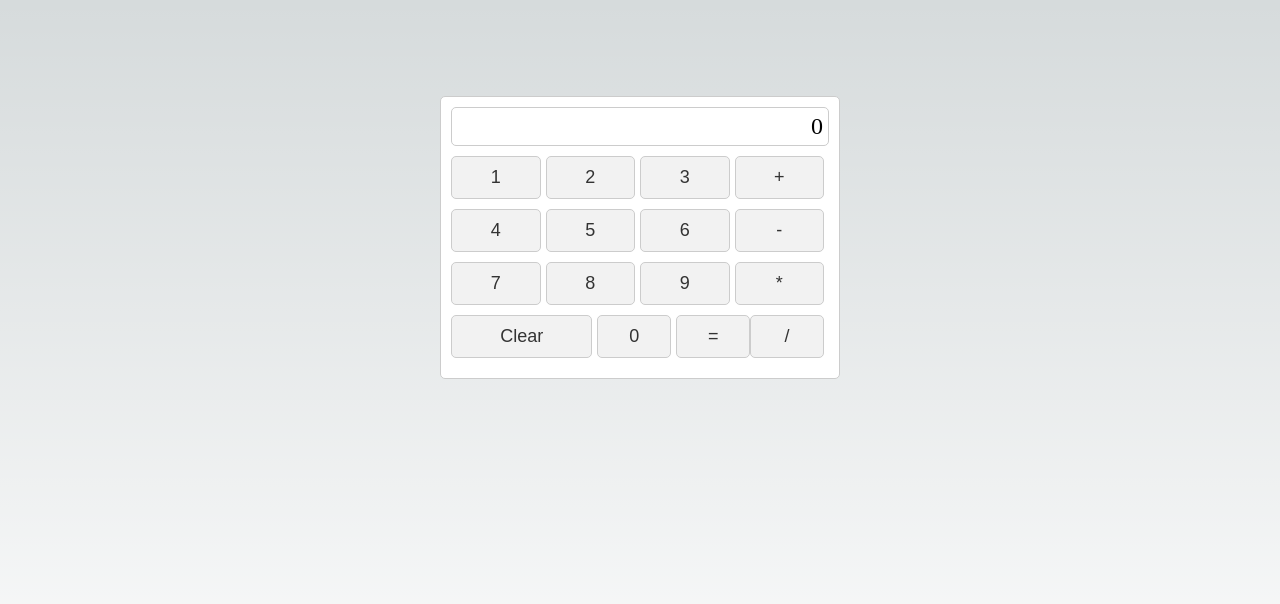
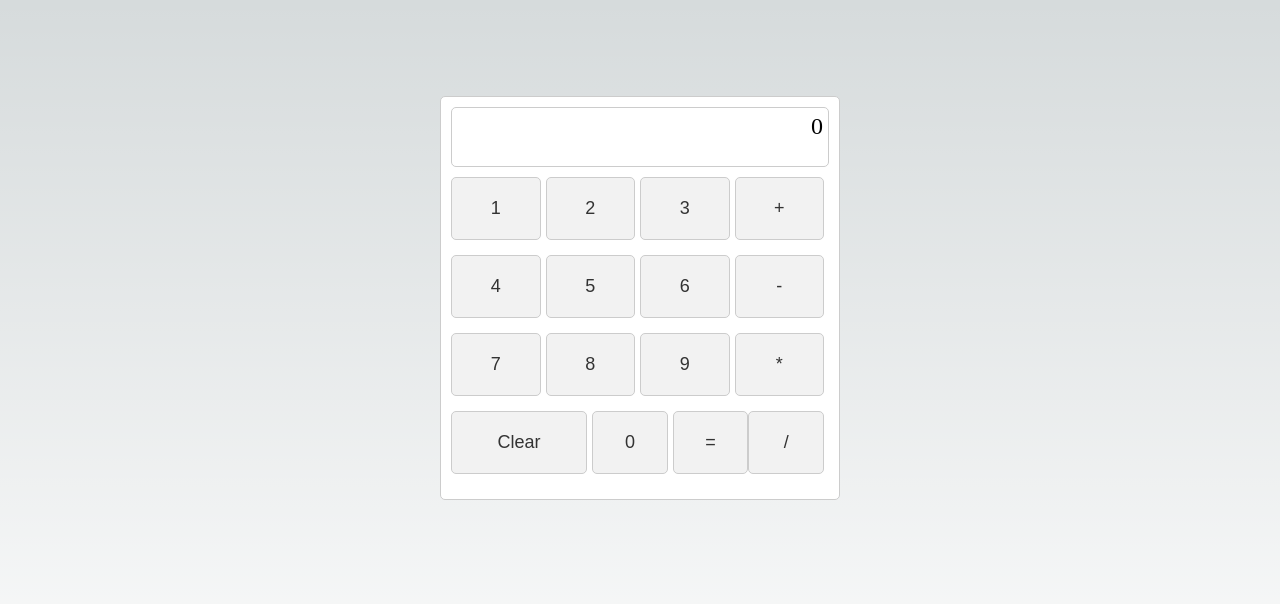
Before and after one commit to Mojakun/push-notification-sandbox, a Next.js app: page / in a window 1280 px wide. Shown: the top 604 px of the page. Built offline with nearby package versions, Linux system fonts and the light colour scheme.

Commit message:
スタイルを調整

```diff
--- a/src/styles/globals.css
+++ b/src/styles/globals.css
@@ -115,6 +115,7 @@ a {
   width: 100%;
   max-width: 400px;
   box-sizing: border-box;
+  text-align: center;
 }
 
 .display {
@@ -126,6 +127,7 @@ a {
   border-radius: 5px;
   width: 100%;
   box-sizing: border-box;
+  height: 60px;
 }
 
 .button-row {
@@ -142,9 +144,10 @@ a {
   border-radius: 5px;
   color: #333;
   font-size: 18px;
-  padding: 10px;
+  padding: 20px;
   width: 25%;
   margin-right: 5px;
+  margin-bottom: 5px;
   cursor: pointer;
 }
 
@@ -154,9 +157,10 @@ a {
   border-radius: 5px;
   color: #333;
   font-size: 18px;
-  padding: 10px;
+  padding: 20px;
   width: 25%;
   margin-right: 5px;
+  margin-bottom: 5px;
   cursor: pointer;
 }
 
@@ -166,9 +170,10 @@ a {
   border-radius: 5px;
   color: #333;
   font-size: 18px;
-  padding: 10px;
+  padding: 20px;
   width: 50%;
   margin-right: 5px;
+  margin-bottom: 5px;
   cursor: pointer;
 }
 
@@ -178,7 +183,13 @@ a {
   border-radius: 5px;
   color: #333;
   font-size: 18px;
-  padding: 10px;
+  padding: 20px;
   width: 25%;
+  margin-bottom: 5px;
   cursor: pointer;
 }
+
+.number-button:active,
+.operator-button:active {
+  background-color: #d9d9d9;
+}
```
